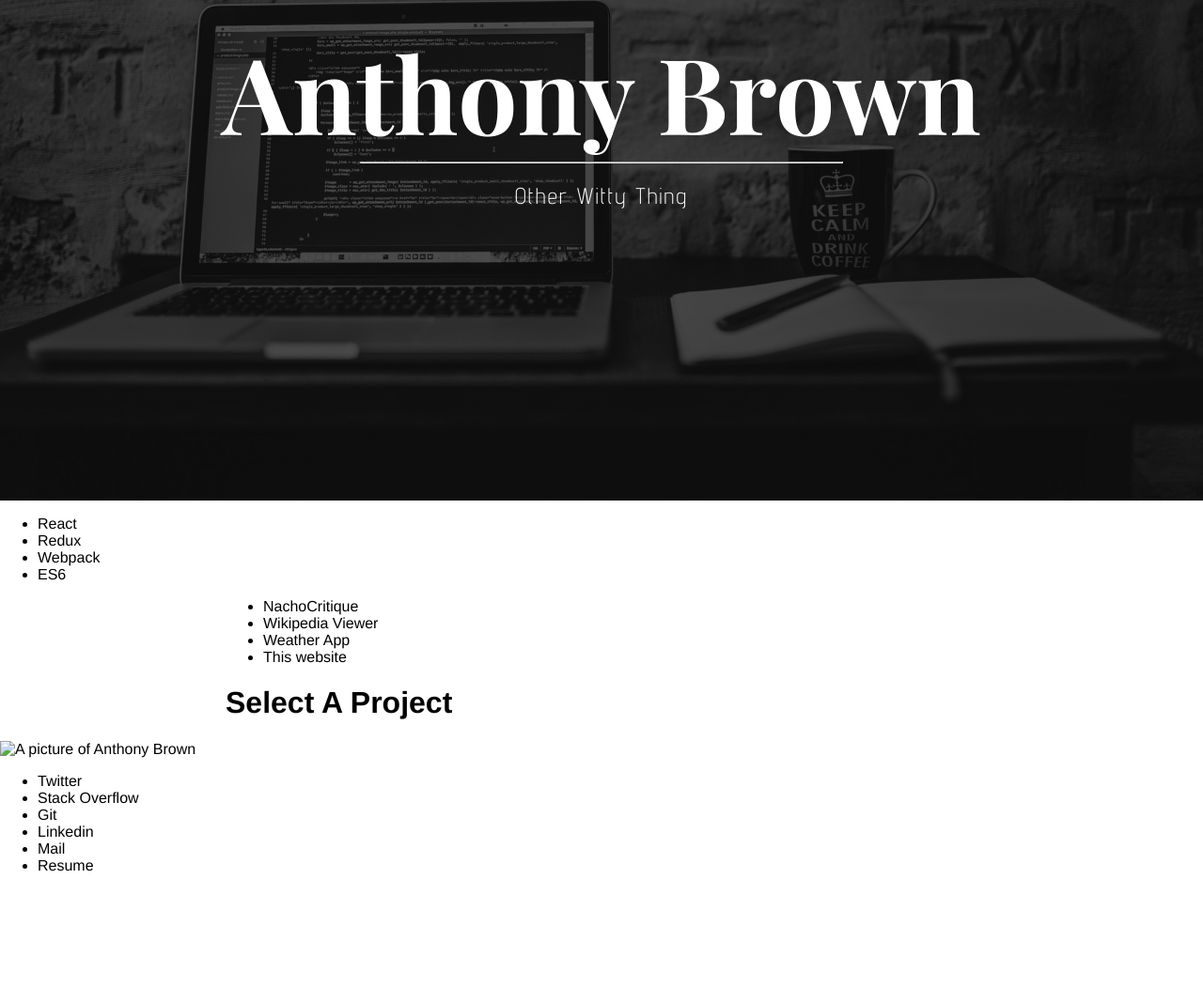
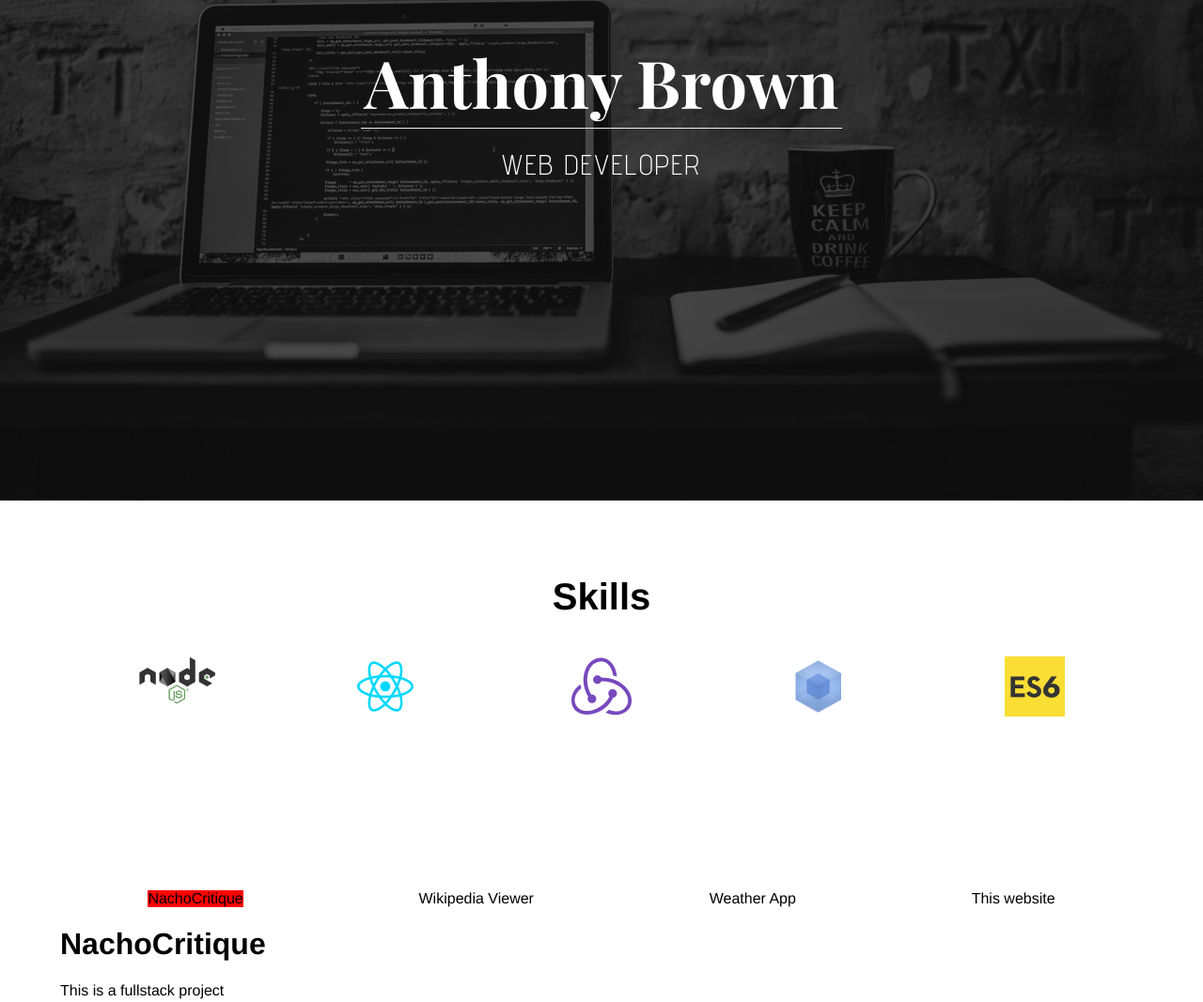
Before and after one commit to abrown4123/abrown4123.github.io, a React app: page / in a window 1280 px wide. Shown: the part 267-1334 px from the top of the page at 94% size. Before the commit the page ends 1214 px from the top, so only its background shows below. Built offline with nearby package versions, Linux system fonts and the light colour scheme.

Commit message:
Finished some styling and added a function that displays which project tab is active

```diff
--- a/index.html
+++ b/index.html
@@ -3,6 +3,7 @@
   <head>
     <title>Anthony's Portfolio</title>
     <meta name="viewport" content="width=device-width, initial-scale=1">
+    <link rel="icon" href="./icons/codetab.png">
     <link rel = "stylesheet" href = "https://maxcdn.bootstrapcdn.com/font-awesome/4.7.0/css/font-awesome.min.css"/>
     <link href="https://fonts.googleapis.com/css?family=Advent+Pro:300" rel="stylesheet">
     <link href="https://fonts.googleapis.com/css?family=Advent+Pro:700|Playfair+Display:700" rel="stylesheet">
--- a/src/components/About/index.js
+++ b/src/components/About/index.js
@@ -4,7 +4,7 @@ export default class About extends Component {
   render() {
     return (
         <div>
-          <img src='#' alt='A picture of Anthony Brown' />
+          <img src='../../images/code.jpeg' alt='A picture of Anthony Brown' />
           <div>
             <p className='about-me'></p>
             <ul className='social-links'>
--- a/src/components/Hero/index.js
+++ b/src/components/Hero/index.js
@@ -22,18 +22,18 @@ class Hero extends Component {
         clearInterval(time);
       }
       this.setState({subheading_index: this.state.subheading_index+1});
-    }, 1500);
+    }, 1250);
   };
 
   render() {
-    const description =  ["Web Developer", "Nesquik Connoiseur", "Other Witty Thing"]
+    const description =  ["Problem Solver", "Nesquik Connoiseur", "Web Developer"]
 
     return (
       <div className='hero hero-parallax'>
         <div className='hero-overlay'>
             <h1 className='hero-title'>Anthony Brown</h1>
             <hr className='hero-divider' />
-            <h2 className='hero-subheading'>{description[this.state.subheading_index]}</h2>
+            <h2 className='hero-subheading'>{description[this.state.subheading_index].toUpperCase()}</h2>
         </div>
       </div>
     );
--- a/src/components/Hero/master.css
+++ b/src/components/Hero/master.css
@@ -27,18 +27,25 @@
 
 .hero-title{
   font-family: 'Playfair Display', serif;
-  font-size: 7rem;
-  margin: 0;
+  font-size: 4.375rem;
+  margin-bottom: 10px;
+  margin-top: 0;
+  line-height: 1.1;
+  font-weight: 500;
 }
 
 .hero-divider {
   color: lightgray;
   width: 40%;
+  border: 0;
+  border-top: 1px solid #eee;
   margin: 0 auto;
 }
 
 .hero-subheading {
   font-family: 'Advent Pro', sans-serif;
   font-weight: 200;
+  margin-top: 1.25rem;
   letter-spacing: 2px;
+  font-size: 1.875rem;
 }
--- a/src/components/ProjectDetail/index.js
+++ b/src/components/ProjectDetail/index.js
@@ -1,13 +1,13 @@
 import React, { Component } from 'react';
 import { connect } from 'react-redux';
-import { bindActionCreators } from 'redux';
 
 class ProjectDetail extends Component {
   render() {
     if (!this.props.project) {
       return (
         <div>
-          <h1>Select A Project</h1>
+          <h1>{this.props.projects[0].title}</h1>
+          <p>{this.props.projects[0].data}</p>
         </div>
       );
     }
@@ -24,6 +24,7 @@ class ProjectDetail extends Component {
 
 function mapStateToProps(state) {
   return {
+    projects: state.projects,
     project: state.activeTab
   };
 }
--- a/src/components/ProjectList/index.js
+++ b/src/components/ProjectList/index.js
@@ -2,15 +2,30 @@ import React, { Component } from 'react';
 import { connect } from 'react-redux';
 import { tabSelect } from '../../actions/index';
 import { bindActionCreators } from 'redux';
+import './master.css'
 
 class ProjectList extends Component {
+  constructor(props) {
+    super(props)
+
+    this.state = {
+      active: 'NachoCritique'
+    }
+  }
+
+  clicked(project) {
+    this.props.tabSelect(project);
+    this.setState({active:project.title});
+  }
 
   renderList() {
+
     return this.props.projects.map( project => {
       return (
         <li
+          className={this.state.active === project.title ? 'active' : ''}
           key={project.title}
-          onClick = {() => this.props.tabSelect(project)}>
+          onClick={() => this.clicked(project)}>
           {project.title}</li>
       );
     });
@@ -18,7 +33,7 @@ class ProjectList extends Component {
 
   render() {
     return (
-      <ul>
+      <ul className='project-list'>
         {this.renderList()}
       </ul>
     );
@@ -31,8 +46,4 @@ function mapStateToProps(state) {
   };
 }
 
-function mapDispatchToProps(dispatch) {
-  return bindActionCreators({tabSelect: tabSelect}, dispatch);
-}
-
-export default connect(mapStateToProps, mapDispatchToProps)(ProjectList);
+export default connect(mapStateToProps, { tabSelect })(ProjectList);
--- a/src/components/ProjectList/master.css
+++ b/src/components/ProjectList/master.css
@@ -0,0 +1,8 @@
+.project-list {
+  justify-content: space-around;
+  padding: 25px 0 0;
+}
+
+.active {
+  background-color: red;
+}
--- a/src/components/Projects/index.js
+++ b/src/components/Projects/index.js
@@ -5,7 +5,7 @@ import ProjectList from '../ProjectList';
 export default class Projects extends Component {
   render() {
     return (
-      <div className='container'>
+      <div className='section'>
         <ProjectList />
         <ProjectDetail />
       </div>
--- a/src/components/Skills/index.js
+++ b/src/components/Skills/index.js
@@ -1,14 +1,17 @@
 import React, { Component } from 'react';
+import './master.css';
 
 export default class Skills extends Component {
   render() {
     return (
-      <div>
-        <ul>
-          <li><i></i>React</li>
-          <li><i></i>Redux</li>
-          <li><i></i>Webpack</li>
-          <li><i></i>ES6</li>
+      <div className='section'>
+        <h1 className='title'>Skills</h1>
+        <ul className='skills-list'>
+          <li><span className='node icon'></span></li>
+          <li><span className='react icon'></span></li>
+          <li><span className='redux icon'></span></li>
+          <li><span className='webpack icon'></span></li>
+          <li><span className='es6 icon'></span></li>
         </ul>
       </div>
     );
--- /dev/null
+++ b/src/components/Skills/master.css
@@ -0,0 +1,21 @@
+.skills-list {
+  justify-content: space-around;
+  padding: 25px 0 0;
+}
+
+.icon {
+  background-size: contain;
+  background-repeat: no-repeat;
+  padding: 2rem;
+  display: block;
+  width: 30%;
+  height: auto;
+  text-align: center;
+}
+
+/* ICONS */
+.node { background-image: url('./../../../icons/node.png'); }
+.react { background-image: url('./../../../icons/react.png'); }
+.redux { background-image: url('../../../icons/redux.png'); }
+.webpack { background-image: url('../../../icons/webpack.png'); }
+.es6 { background-image: url('../../../icons/es6.jpg'); }
--- a/styles/master.css
+++ b/styles/master.css
@@ -14,8 +14,18 @@ a, a:visited, a:focus, a:active, a:hover {
   color: #000000;
 }
 
-.container {
-  height: auto;
-  width: 800px;
-  margin: 0 auto;
+ul {
+  list-style: none;
+  display: flex;
 }
+
+.section {
+  padding: 8vh;
+}
+
+.title {
+  margin: 1rem 0;
+  text-align: center;
+  font-size: 2.5rem;
+  font-family: Helvetica;
+}
```
Also changed, not shown: icons/codetab.png (added), icons/es6.jpg (added), icons/node.png (added), icons/react.png (added), icons/redux.png (added), icons/webpack.png (added), images/Weather.png (added).
